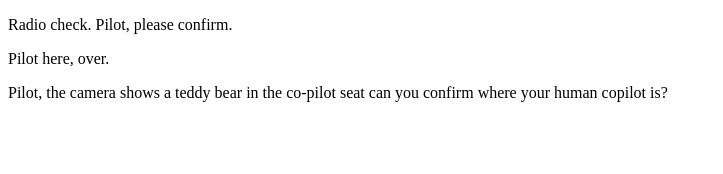
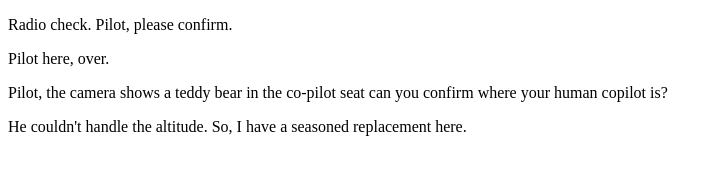
Before and after one commit to Mll0032/communication-log-control, a plain HTML site: page index.html in a window 1280 px wide. Shown: the whole page, without its empty margins (0-723 px from the left). Drawn offline with Linux system fonts and the light colour scheme.

Commit message:
Response 2

```diff
--- a/index.html
+++ b/index.html
@@ -4,5 +4,6 @@
       <p>Radio check. Pilot, please confirm.</p>
       <p>Pilot here, over.</p>
       <p>Pilot, the camera shows a teddy bear in the co-pilot seat can you confirm where your human copilot is?</p>
+      <p>He couldn't handle the altitude. So, I have a seasoned replacement here.</p>
    </body>
 </html>
```
